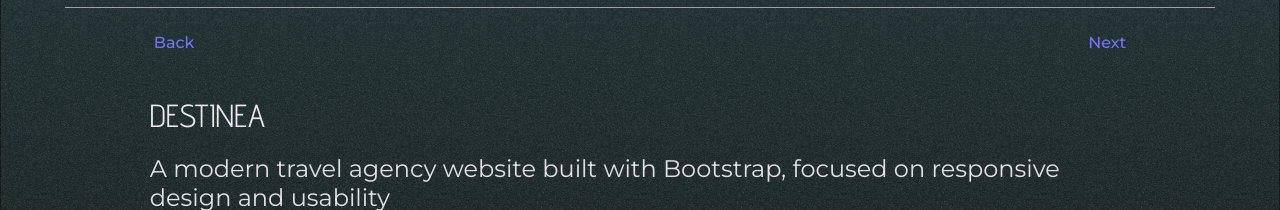
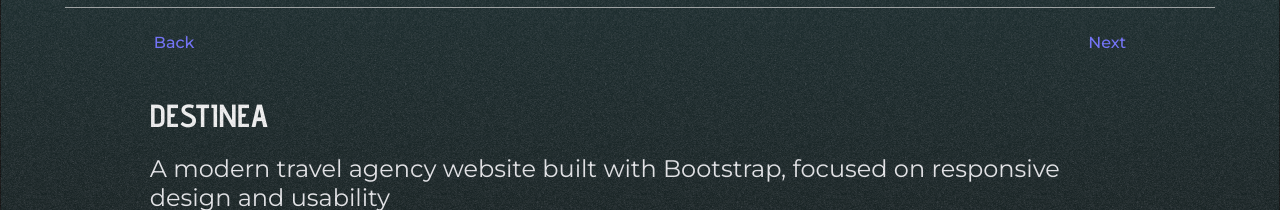
Before and after one commit to Ari-Dsgns/Portfolio-developer, a website: page pages/works/destinea.html in a window 1280 px wide. Shown: the part 83-293 px from the top of the page. Drawn offline with nearby package versions, Linux system fonts and the light colour scheme.

Commit message:
break fixed

```diff
--- a/src/scss/base/_variables.scss
+++ b/src/scss/base/_variables.scss
@@ -34,6 +34,7 @@
 
 
 // Breakpoints globales
+$breakpoint-xxs2: 375px; // pantallas extra grandes
 $breakpoint-xxs: 425px;   // móviles
 $breakpoint-xs: 480px;   // móviles
 $breakpoint-sm: 768px;   // tablet vertical
--- a/src/scss/components/_buttons.scss
+++ b/src/scss/components/_buttons.scss
@@ -49,15 +49,27 @@
 
 
    @include respond($breakpoint-md) {
-     font-size: 60px;
+      font-size: 48px;
+
     }
 
     @include respond($breakpoint-sm) {
+      font-size: 42px;
       height: 50%;
     }
 
   @include respond($breakpoint-xs) {
-    font-size: 40px;
+    font-size: 36px;
+    height: 40%;
+    background: $gradientBlue-night;
+  }
+  @include respond($breakpoint-xxs) {
+    font-size: 32px;
+    height: 40%;
+    background: $gradientBlue-night;
+  }
+  @include respond($breakpoint-xxs2) {
+    font-size: 28px;
     height: 40%;
     background: $gradientBlue-night;
   }
@@ -100,14 +112,25 @@
   box-shadow: 0px 0px 10px rgba(0, 0, 0, 0.332);
 
   @include respond($breakpoint-md) {
-      font-size: 60px;
+      font-size: 48px;
     }
 
     @include respond($breakpoint-sm) {
+      font-size: 42px;
       height: 50%;
     }
     @include respond($breakpoint-xs) {
-      font-size: 40px;
+      font-size: 36px;
+      height: 40%;
+      background: $gradientBlue-night;
+    }
+    @include respond($breakpoint-xxs) {
+      font-size: 32px;
+      height: 40%;
+      background: $gradientBlue-night;
+    }
+    @include respond($breakpoint-xxs2) {
+      font-size: 28px;
       height: 40%;
       background: $gradientBlue-night;
     }
@@ -144,14 +167,25 @@
   box-shadow: 0px 0px 10px rgba(0, 0, 0, 0.332);
 
     @include respond($breakpoint-md) {
-      font-size: 60px;
+      font-size: 48px;
     }
 
     @include respond($breakpoint-sm) {
+      font-size: 42px;
       height: 50%;
     }
     @include respond($breakpoint-xs) {
-      font-size: 40px;
+      font-size: 36px;
+      height: 40%;
+      background: $gradientBlue-night;
+    }
+    @include respond($breakpoint-xxs) {
+      font-size: 32px;
+      height: 40%;
+      background: $gradientBlue-night;
+    }
+    @include respond($breakpoint-xxs2) {
+      font-size: 28px;
       height: 40%;
       background: $gradientBlue-night;
     }
--- a/src/scss/components/_cards.scss
+++ b/src/scss/components/_cards.scss
@@ -17,7 +17,7 @@
 
   h2{
 
-    font-weight: 400;
+    font-weight: 600;
     font-size: 30px;
     color: $fontColor-day;
 
--- a/src/scss/pages/_about.scss
+++ b/src/scss/pages/_about.scss
@@ -40,11 +40,12 @@
     letter-spacing: 10px;
     @include respond($breakpoint-md) {
       font-size: 38px;
-
     }
     @include respond($breakpoint-sm) {
       font-size: 32px;
-      margin-top: 0px;
+    }
+    @include respond($breakpoint-xs) {
+      font-size: 28px;
     }
   }
   p {
--- a/src/scss/pages/_contact.scss
+++ b/src/scss/pages/_contact.scss
@@ -27,7 +27,7 @@
 .contact-content{
   display: flex;
   flex-direction: column;
-  width: 60%;
+  width: 40%;
   height: 100%;
   border: solid 0px rgba(255, 255, 255, 0.884);
   align-items: center;
@@ -51,6 +51,12 @@
     @include respond($breakpoint-md) {
       font-size: 38px;
     }
+    @include respond($breakpoint-sm) {
+      font-size: 32px;
+    }
+    @include respond($breakpoint-xs) {
+      font-size: 28px;
+    }
   }
 
   h2{
@@ -69,10 +75,16 @@
     @include respond($breakpoint-lg) {
       font-size: 36px;
     }
+    @include respond($breakpoint-md) {
+      font-size: 32px;
+    }
+    @include respond($breakpoint-sm) {
+      font-size: 28px;
+    }
   }
 
   @include respond($breakpoint-lg) {
-
+    width: 60%;
     height: 100%;
     padding: 0px;
     font-size: 24px;
@@ -80,7 +92,7 @@
     justify-content: center;
   }
   @include respond($breakpoint-md) {
-    width: 90%;
+
     height: 100%;
     padding: 0px;
     font-size: 20px;
@@ -88,6 +100,7 @@
     justify-content: center;
   }
   @include respond($breakpoint-sm) {
+    width: 80%;
     height: 100%;
     padding: 0px;
     font-size: 16px;
--- a/src/scss/pages/_home.scss
+++ b/src/scss/pages/_home.scss
@@ -65,7 +65,12 @@
       margin-bottom: 10px;
     }
     @include respond($breakpoint-xxs) {
-      font-size: 48px;
+      font-size: 46px;
+      letter-spacing: 0px;
+      margin-bottom: 10px;
+    }
+    @include respond($breakpoint-xxs2) {
+      font-size: 40px;
       letter-spacing: 0px;
       margin-bottom: 10px;
     }
@@ -101,12 +106,18 @@
       letter-spacing: 0px;
     }
     @include respond($breakpoint-xs) {
-      font-size: 18px;
+      font-size: 16px;
       letter-spacing: 0px;
+      margin-top: 0px;
     }
     @include respond($breakpoint-xxs) {
-      font-size: 15px;
-      letter-spacing: 0px;
+      font-size: 14px;
+
+      margin-top: 0px;
+    }
+    @include respond($breakpoint-xxs2) {
+      font-size: 12px;
+      margin-top: 0px;
     }
 
 
--- a/src/scss/pages/_works.scss
+++ b/src/scss/pages/_works.scss
@@ -42,6 +42,12 @@
     color: $fontColorPurple;
     @include respond($breakpoint-md) {
       font-size: 38px;
+    }
+    @include respond($breakpoint-sm) {
+      font-size: 32px;
+    }
+    @include respond($breakpoint-xs) {
+      font-size: 28px;
     }
   }
 
@@ -98,7 +104,7 @@
   animation: appear 5s  ;
   h1{
     font-family: "Advent Pro", serif;
-    font-weight: 400;
+    font-weight: 700;
     font-size: 2.5rem;
     color:$fontColor-day;
     border: solid 0rem rgb(250, 250, 250);
@@ -168,6 +174,7 @@
   @include respond($breakpoint-sm) {
     width: 100%;
     padding: 10px;
+    gap: 15px;
     h1 {
       font-size: 1.75rem;
     }
@@ -179,12 +186,14 @@
     }
 
   }
+
 }
 
 .img-box{
 
   display: flex;
   width: 100%;
+
   justify-content: space-between;
   gap: 10px;
 
@@ -192,6 +201,7 @@
 
   @include respond($breakpoint-xs) {
     flex-direction: column;
+
   }
 }
 
```
Also changed, not shown: src/css/style.css, 1 other file.
